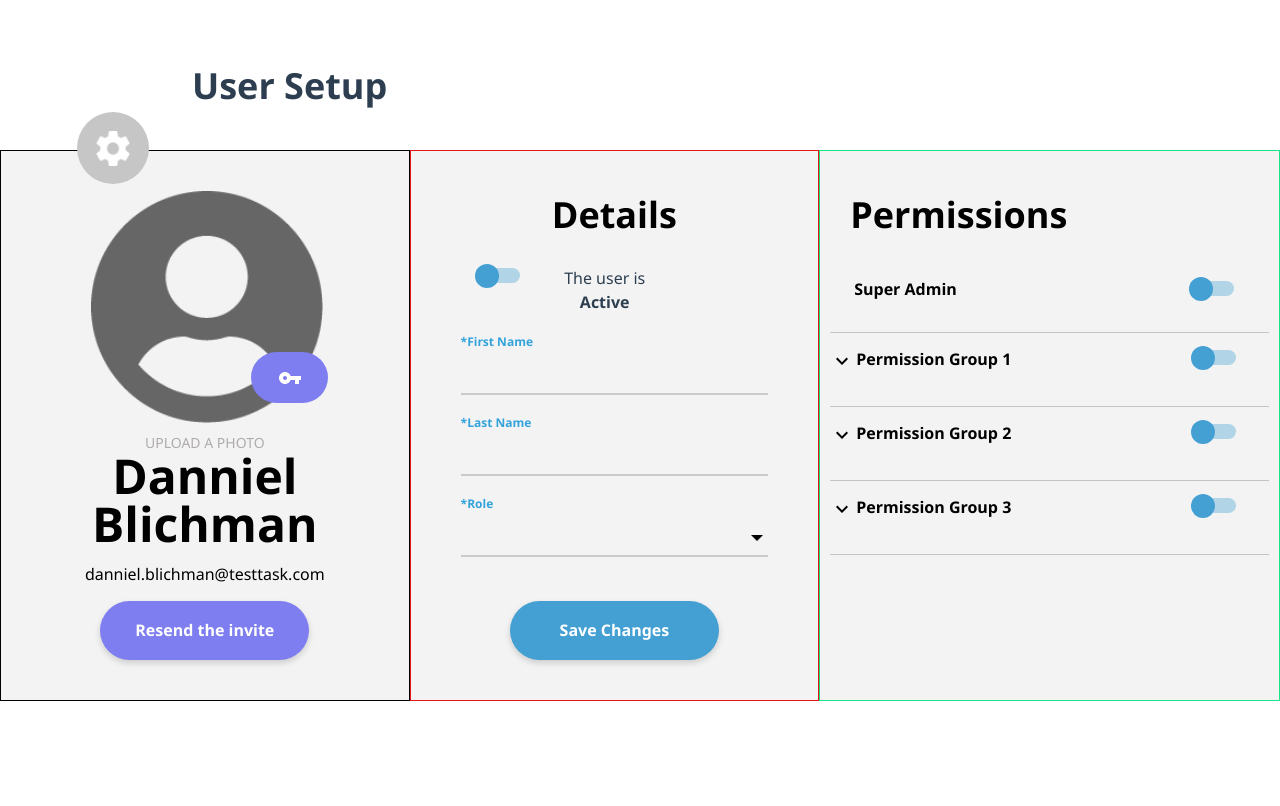
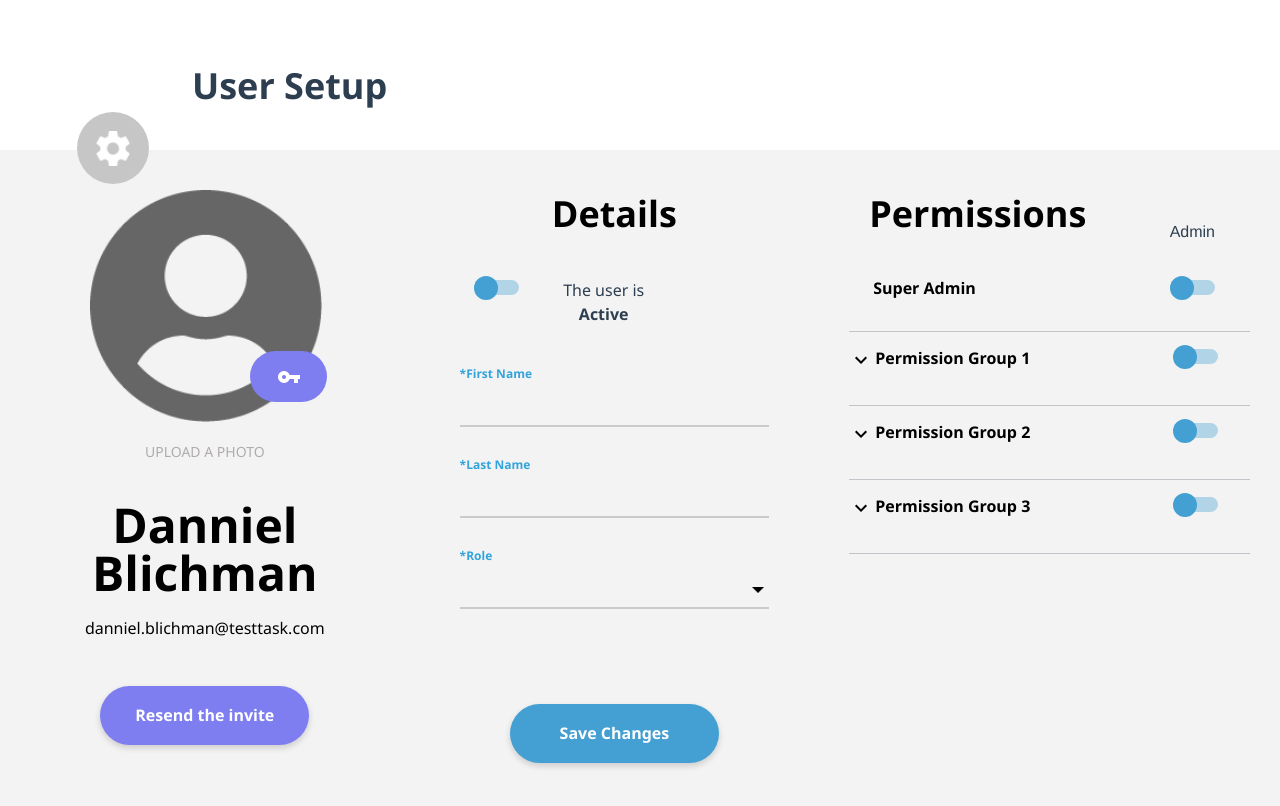
Before and after one commit to NatiaChubinidze/Vue.js_Project, a Vue app in the folder vue_project_user_management/: page /settings in a window 1280 px wide. Shown: the top 806 px of the page. Built offline with nearby package versions, Linux system fonts and the light colour scheme.

Commit message:
full design

```diff
--- a/vue_project_user_management/src/components/UserSettingsView/UserDetails.vue
+++ b/vue_project_user_management/src/components/UserSettingsView/UserDetails.vue
@@ -54,20 +54,20 @@ export default {
   display: flex;
   flex-direction: column;
   padding: 40px 50px;
-  border: 1px solid rgb(228, 23, 23);
-  justify-content: space-between;
   align-items: center;
 }
 h3 {
   font: normal normal 600 36px/48px Segoe UI;
   letter-spacing: 0px;
   color: #000000;
+  margin-bottom:40px;
 }
 .flex-box {
   width: 210px;
   display: flex;
   justify-content: space-between;
   align-self: flex-start;
+  margin-bottom:30px;
 }
 .flex-box p {
   font-size: 16px;
@@ -187,6 +187,7 @@ input::placeholder {
   letter-spacing: 0px;
   color: #33a3dc;
   margin-bottom: 10px;
+  margin-top:10px;
 }
 .save {
   height: 59px;
@@ -194,12 +195,11 @@ input::placeholder {
   background: #44a0d3 0% 0% no-repeat padding-box;
   box-shadow: 0px 3px 6px #00000029;
   border-radius: 100px;
-
   font: normal normal 600 16px/21px Segoe UI;
   letter-spacing: 0px;
   color: #ffffff;
   width: 209px;
   border: 0px;
-  margin: 0 auto;
+  margin: 70px auto;
 }
 </style>
--- a/vue_project_user_management/src/components/UserSettingsView/UserInfo.vue
+++ b/vue_project_user_management/src/components/UserSettingsView/UserInfo.vue
@@ -31,12 +31,11 @@ export default {
   flex-direction: column;
   padding: 40px 90px;
   align-items: center;
-  border:1px solid black;
 }
 .box {
   position: relative;
-  width:232px;
-  margin:0 auto;
+  width: 232px;
+  margin: 0 auto;
   height: fit-content;
 }
 .profile-pic {
@@ -59,37 +58,39 @@ export default {
   width: 24px;
   height: 24px;
 }
-.wrapper span{
+.wrapper span {
   text-transform: uppercase;
-  margin-top:10px;
+  margin-top: 20px;
+  margin-bottom:40px;
   font: normal normal 300 14px/19px Segoe UI;
   letter-spacing: 0px;
-color: #B0ACAC;
+  color: #b0acac;
 }
-.name{
+.name {
   font: normal normal 600 48px/48px Segoe UI;
   letter-spacing: 0px;
   color: #000000;
-size:48px;
+  size: 48px;
   font-style: 600;
 }
-.email{
+.email {
   font: normal normal 300 16px/21px Segoe UI;
   letter-spacing: 0px;
   color: #000000;
+  margin-top:5px;
+  margin-bottom:47px;
 }
-.submit-btn{
+.submit-btn {
   height: 59px;
   padding: 5px;
-  background: #7E7EF1 0% 0% no-repeat padding-box;
+  background: #7e7ef1 0% 0% no-repeat padding-box;
   box-shadow: 0px 3px 6px #00000029;
   border-radius: 100px;
   font: normal normal 600 16px/21px Segoe UI;
   letter-spacing: 0px;
-color: #FFFFFF;
+  color: #ffffff;
   width: 209px;
   border: 0px;
-  margin:0 auto;
+  margin: 0 auto;
 }
-
 </style>
--- a/vue_project_user_management/src/components/UserSettingsView/UserPermission.vue
+++ b/vue_project_user_management/src/components/UserSettingsView/UserPermission.vue
@@ -1,6 +1,7 @@
 <template>
   <div class="wrapper">
     <h3>Permissions</h3>
+    <span class="role-title">Admin</span>
     <div class="super-admin">
       <p>Super Admin</p>
       <div class="toggleBtn">
@@ -224,8 +225,7 @@ export default {
   display: flex;
   flex-direction: column;
   flex-wrap: wrap;
-  padding: 40px 10px;
-  border: 1px solid rgb(23, 228, 132);
+  padding: 40px 30px;
   align-items: flex-start;
 }
 h3 {
@@ -329,4 +329,10 @@ hr {
   display: flex;
   justify-content: flex-start;
 }
+
+.role-title{
+  position:absolute;
+  top:220px;
+  right:65px;
+}
 </style>
```
Lines whose indentation alone changed are shown as unchanged.
